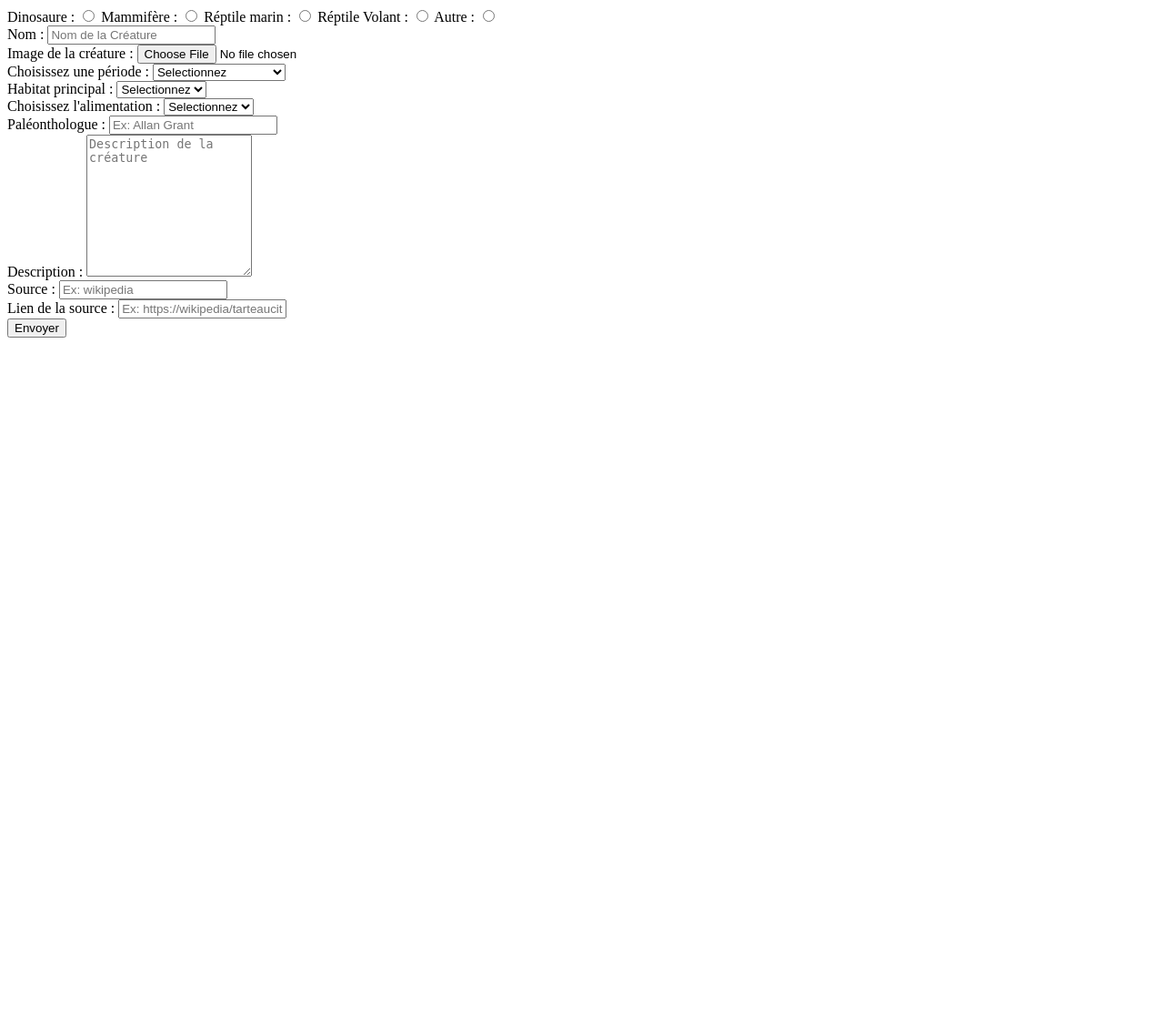
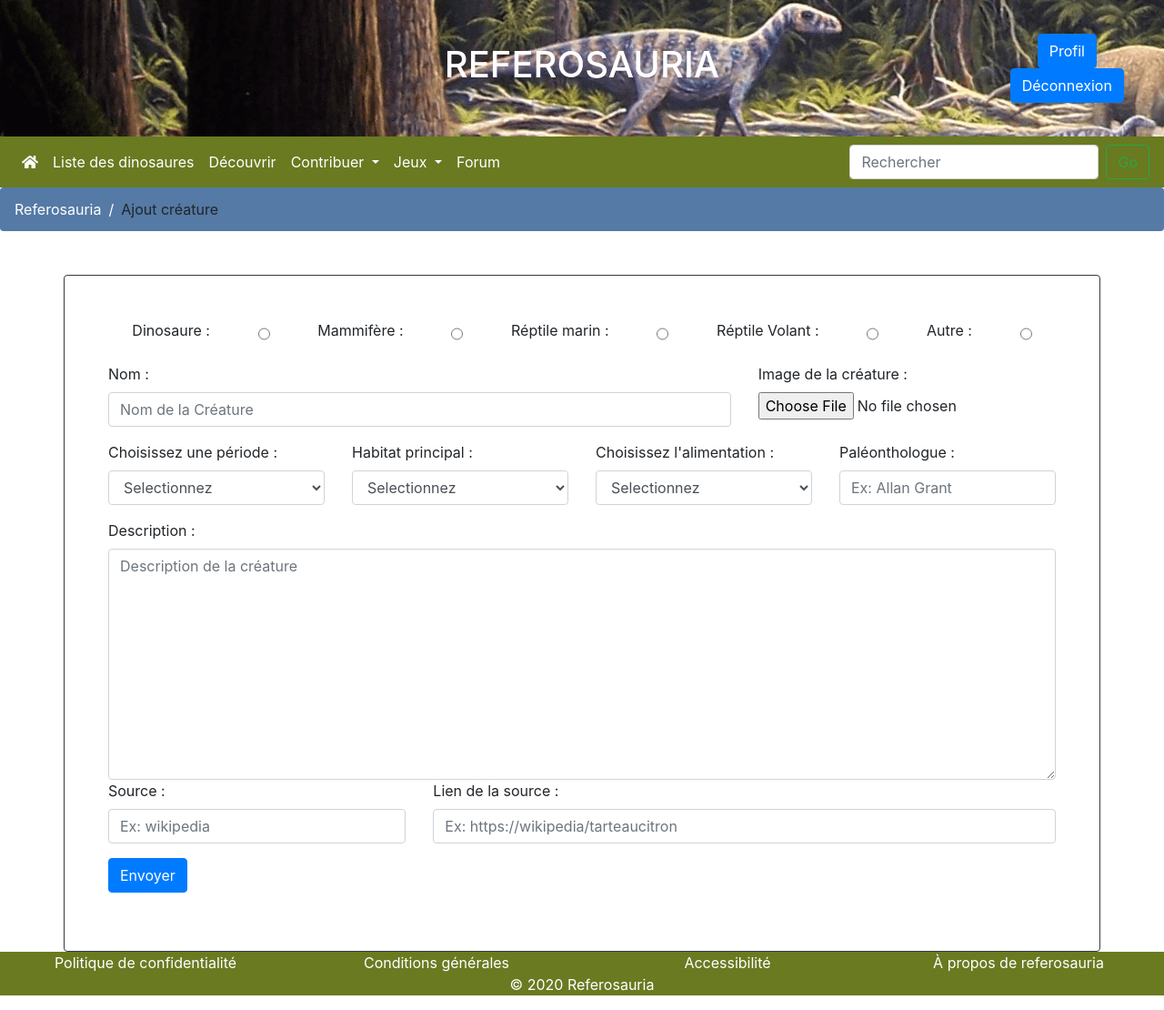
Before and after one commit to FabienMarti/referosauria, a PHP site: page /views/addCreature.php in a window 1280 px wide. Shown: the whole page at 91% size. Before the commit the page ends 371 px from the top, so only its background shows below. Run offline with PHP 8.4, Linux system fonts and the light colour scheme; the visitor is signed in with stand-in values (Sample User, id 1); some libraries are stand-ins or nearby versions.

Commit message:
ajout modifs

```diff
--- a/controllers/addCreatureController.php
+++ b/controllers/addCreatureController.php
@@ -1,5 +1,6 @@
 <?php
 $regexName = '%^[A-ÿ0-9_\-]{2,30}$%';
+$extensionsWhiteList = array('jpg', 'png');
 
 $formErrors = array();
 
@@ -20,7 +21,18 @@ if(isset($_POST['sendNewCrea'])){
             $formErrors['creaName'] = 'Veuillez renseigner un nom pour la créature';
         }
 
-
+        //Ajout Fichier
+        if (isset($_FILES['imageUpload'])) {
+            $extensionUpload = pathinfo($_FILES['imageUpload']['name'], PATHINFO_EXTENSION); // recupere le nom du fichier
+            //test si l'élement extention upload se trouve dans le tableau extention autorisées
+            if (in_array(strtolower($extensionUpload), $extensionsWhiteList)){
+                $imageUpload =  'Vous avez envoyer ' . $_FILES['imageUpload']['name'] . ' Il s\'agit d\'un fichier .' . $extensionUpload;
+            }else {
+                $formError['imageUpload'] = 'Les formats acceptés sont : ' . implode(', ', $extensionsWhiteList);
+            }
+        }else {
+            $formError['imageUpload'] = 'Veuillez sélectioner un fichier';
+        }
 
 
 
--- a/models/creatureModel.php
+++ b/models/creatureModel.php
@@ -25,7 +25,7 @@ class creature
     public function __construct()
     {
         try {
-            $this->db = new PDO('mysql:host=localhost;dbname=referosauria;charset=utf8', 'fmarti', 'nekrose12');
+            $this->db = new PDO('mysql:host=localhost;dbname=referosauria;charset=utf8', 'root', '');
         } catch (Exception $error) {
             die($error->getMessage());
         }
--- a/models/userModel.php
+++ b/models/userModel.php
@@ -15,7 +15,7 @@ class user
     public function __construct()
     {
         try {
-            $this->db = new PDO('mysql:host=localhost;dbname=referosauria;charset=utf8', 'fmarti', 'nekrose12');
+            $this->db = new PDO('mysql:host=localhost;dbname=referosauria;charset=utf8', 'root', '');
         } catch (Exception $error) {
             die($error->getMessage());
         }
--- a/views/addCreature.php
+++ b/views/addCreature.php
@@ -1,8 +1,13 @@
 <?php
+$pageTitle = 'Ajout créature';
+include 'parts/header.php';
+include '../controllers/addCreatureController.php';
 $dinoPeriod = array('1' => 'Trias inférieur','2' => 'Trias moyen', '3' => 'Trias supérieur', '4' => 'Jurassique inférieur', '5' => 'Jurassique moyen', '6' => 'Jurassique supérieur', '7' => 'Crétacé inférieur', '8' => 'Crétacé supérieur');
 $dinoType = array('Carnivore', 'Herbivore');
 $environmentArray = array('USA', 'europe');
 $categories = array('Dinosaure', 'Mammifère', 'Réptile marin', 'Réptile Volant', 'Autre');
+include '../controllers/breadcrumb.php';
+generateBreadcrumb(array('../index.php' => 'Referosauria', 'final' => $pageTitle));
 ?>
 <div class="container border border-dark rounded p-5 mt-5">
     <form action="" method="post">
@@ -23,8 +28,8 @@ $categories = array('Dinosaure', 'Mammifère', 'Réptile marin', 'Réptile Volan
                 </div>
                 <!-- Image principale de la créature -->
                 <div class="form-group col-md-4">
-                    <label for="sectionImage">Image de la créature : </label>
-                    <input type="file" class="form-control-file" name="sectionImage" id="sectionImage" />
+                    <label for="imageUpload">Image de la créature : </label>
+                    <input type="file" class="form-control-file" name="imageUpload" id="imageUpload" />
                 </div>
             </div>
         <div class="row justify-content-between">
@@ -80,3 +85,4 @@ $categories = array('Dinosaure', 'Mammifère', 'Réptile marin', 'Réptile Volan
         </div>
     </form>
 </div>
+<?php include 'parts/footer.php' ?>
--- a/views/adminPanel.php
+++ b/views/adminPanel.php
@@ -1,8 +1,8 @@
 <?php
 $pageTitle = 'Panel D\'administration';
 include 'parts/header.php';
-include 'models/userModel.php';
-include 'controllers/adminPanelController.php';
+include '../models/userModel.php';
+include '../controllers/adminPanelController.php';
 $rolesArray = array('1' => 'Administrateur', '2' => 'Modérateur', '3' => 'Membre');
 ?>
 <div class="container mt-5">
@@ -68,3 +68,4 @@ $rolesArray = array('1' => 'Administrateur', '2' => 'Modérateur', '3' => 'Membr
         }
   } */
 </script>
+<?php include 'parts/footer.php' ?>
--- a/views/confirmRegistration.php
+++ b/views/confirmRegistration.php
@@ -1,7 +1,7 @@
 <?php
 $pageTitle = 'Confirmation d\'enregistrement';
 include 'parts/header.php';
-    generateBreadcrumb(array('index.php' => 'Referosauria','registration.php' => 'Inscription' , 'final' => $pageTitle));
+    generateBreadcrumb(array('../index.php' => 'Referosauria','registration.php' => 'Inscription' , 'final' => $pageTitle));
 ?>
     <section>
         <h2 class="text-center"><u>Confirmation d'inscription</u></h2>
@@ -21,3 +21,4 @@ include 'parts/header.php';
         </div>
         <p>Recevoir à nouveau l'email de confirmation</p>
     </section>
+    <?php include 'parts/footer.php' ?>
--- a/views/contribute.php
+++ b/views/contribute.php
@@ -1,5 +1,7 @@
 <?php
 $pageTitle = 'Contribuer';
 include 'parts/header.php';
-    generateBreadcrumb(array('index.php' => 'Referosauria', 'final' => $pageTitle));
+include '../controllers/breadcrumb.php';
+generateBreadcrumb(array('../index.php' => 'Referosauria', 'final' => $pageTitle));
 ?>
+<?php include 'parts/footer.php' ?>
--- a/views/creature.php
+++ b/views/creature.php
@@ -143,3 +143,4 @@
         </div>
     </div>
 </section>
+<?php include 'parts/footer.php' ?>
--- a/views/discover.php
+++ b/views/discover.php
@@ -2,7 +2,7 @@
     $pageTitle = 'Découvrir';
     include 'parts/header.php';
     include '../controllers/breadcrumb.php';
-    generateBreadcrumb(array('index.php' => 'Referosauria', 'final' => $pageTitle));
+    generateBreadcrumb(array('../index.php' => 'Referosauria', 'final' => $pageTitle));
 ?>
 <!-- Menu Nav local -->
   <nav class="navbar navbar-expand-lg navbar-light bg-light">
@@ -103,3 +103,4 @@
     }
   }
 </script>
+<?php include 'parts/footer.php' ?>
--- a/views/forum.php
+++ b/views/forum.php
@@ -2,5 +2,6 @@
     $pageTitle = 'Forum';
     include 'parts/header.php';
     include '../controllers/breadcrumb.php';
-    generateBreadcrumb(array('index.php' => 'Referosauria', 'final' => $pageTitle));
+    generateBreadcrumb(array('../index.php' => 'Referosauria', 'final' => $pageTitle));
 ?>
+<?php include 'parts/footer.php' ?>
--- a/views/parts/connectionModal.php
+++ b/views/parts/connectionModal.php
@@ -23,7 +23,7 @@ include $linkModif . 'controllers/connectionController.php';
                                 <a href="index.php?content=passwordRecovery">Mot de passe oublié ?</a>
                             </div>
                             <div class="text-center">
-                                <a href="views/login.php" type="submit" name="sendConnect" class="btn btn-primary">Connexion</a>
+                                <a href="<?= $linkModif ?>views/login.php" type="submit" name="sendConnect" class="btn btn-primary">Connexion</a>
                             </div>
                         </form>
                     </div>
--- a/views/parts/header.php
+++ b/views/parts/header.php
@@ -23,10 +23,10 @@
             </div>
             <div class="col-md-2 offset-md-2 my-auto text-center"><?php
                 if($_SESSION['isConnected'] == true){
-                    ?><a class="btn btn-primary" href="<?= $linkModif ?>profil.php">Profil</a>
+                    ?><a class="btn btn-primary" href="<?= $linkModif ?>views/profil.php">Profil</a>
                     <a class="btn btn-primary" href="<?= $linkModif ?>views/logout.php">Déconnexion</a><?php
                 }else{
-                    ?><a class="btn btn-primary text-white" href="<?= $linkModif ?>registration.php">S'inscrire</a>
+                    ?><a class="btn btn-primary text-white" href="<?= $linkModif ?>views/registration.php">S'inscrire</a>
                     <a class="btn btn-primary text-white" data-toggle="modal" data-target="#exampleModalCenter">Connexion</a><?php
                 }?>
             </div>
@@ -54,7 +54,7 @@
                                 Contribuer
                             </a>
                             <div class="dropdown-menu" aria-labelledby="navbarDropdown2">
-                                <a class="dropdown-item" href="<?= $linkModif ?>views/addDino.php">Déposer un article</a>
+                                <a class="dropdown-item" href="<?= $linkModif ?>views/addCreature.php">Déposer un article</a>
                                 <a class="dropdown-item" href="<?= $linkModif ?>views/contribute">Faire un don</a>
                             </div>
                         </li>
--- a/views/passwordRecovery.php
+++ b/views/passwordRecovery.php
@@ -1 +1,2 @@
 <h1>EN COURS DE CODAGE</h1>
+<?php include 'parts/footer.php' ?>
--- a/views/profil/infos.php
+++ b/views/profil/infos.php
@@ -1,6 +1,6 @@
 <?php
-include_once 'models/userModel.php';
-include_once 'controllers/profilControllers/infosController.php'
+include_once '../models/userModel.php';
+include_once '../controllers/profilControllers/infosController.php'
 ?>
 <p class="text-center text-success"><?= isset($succesEdit) ? $succesEdit : '' ?></p>
 <form action="" method="POST">
--- a/views/quiz.php
+++ b/views/quiz.php
@@ -1,5 +1,7 @@
 <?php
 $pageTitle = 'Quiz';
 include 'parts/header.php';
-    generateBreadcrumb(array('index.php' => 'Referosauria', 'final' => $pageTitle));
+include '../controllers/breadcrumb.php';
+generateBreadcrumb(array('../index.php' => 'Referosauria', 'final' => $pageTitle));
 ?>
+<?php include 'parts/footer.php' ?>
```
Also changed, not shown: views/addDinoAdvanced.php (deleted, +0 -10 lines), views/registration.php (+5 -3 lines).
